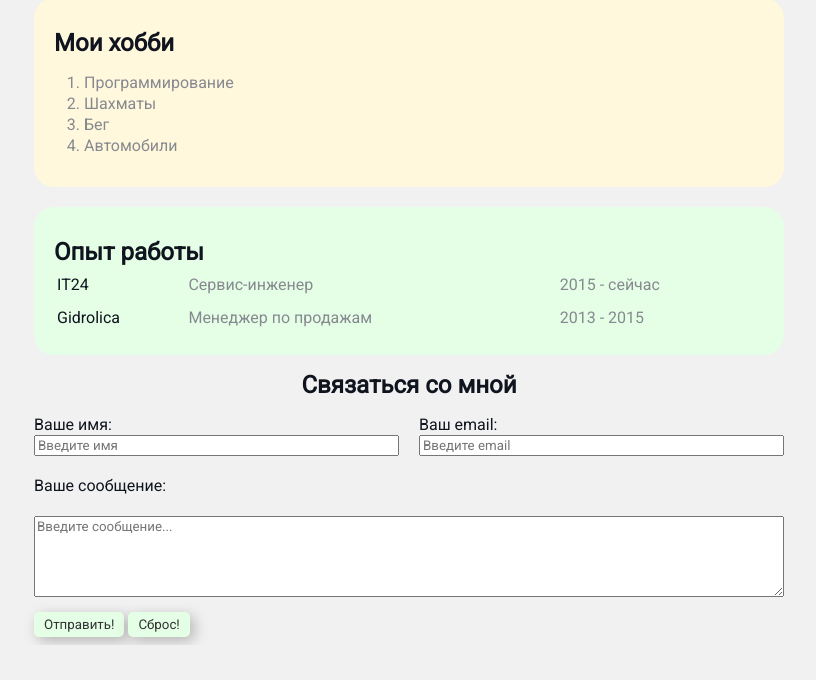
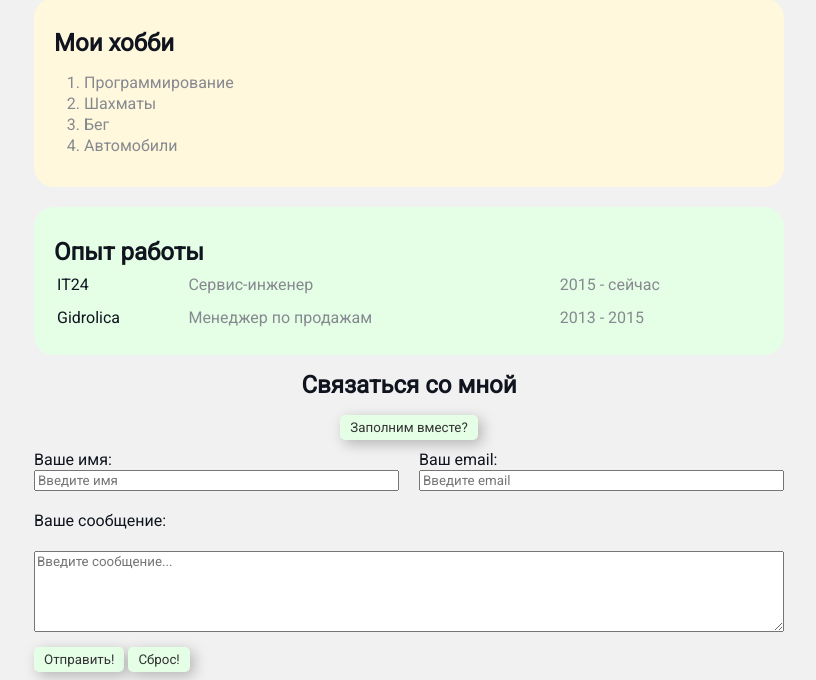
Before and after one commit to EvgeniyTum/CV, a plain HTML site: page index.html in a window 1280 px wide. Shown: the part 260-940 px from the top of the page, without its empty margins (231-1047 px from the left). Before the commit the page ends 905 px from the top, so only its background shows below. Drawn offline with Linux system fonts and the light colour scheme.

Commit message:
add gill_form.js & change index.html(add button fill-form)

```diff
--- /dev/null
+++ b/fill_form.js
@@ -0,0 +1,5 @@
+function fillForm () {
+  document.getElementById('name').value = prompt('Введите ваше имя', '');
+  document.getElementById('email').value = prompt('Введите ваш email', '');
+  document.getElementById('text').value = prompt('Введите ваше сообщение', '');
+};
--- a/index.html
+++ b/index.html
@@ -69,6 +69,10 @@
 
       <h2>Связаться со мной</h2>
 
+      <div class="fill-form">
+        <button class="btn" type="button" id="fill-form" onclick="fillForm();">Заполним вместе?</button>
+      </div>
+
       <div class="name-email">
         <div class="form-row">
           <label for="name">Ваше имя:</label>
@@ -90,6 +94,8 @@
       <button class="btn" type="submit">Отправить!</button>
       <button class="btn" type="reset">Сброс!</button>
     </form>
+
+    <script src="fill_form.js"></script>
   </div>
 
 </body>
--- a/styles.css
+++ b/styles.css
@@ -160,6 +160,11 @@ a:visited {
   display: block;
 }
 
+.fill-form {
+  text-align: center;
+  margin-bottom: 10px;
+}
+
 .form-row input,
 .form-row textarea {
   width: 100%;
```
Also changed, not shown: 1 other file.
